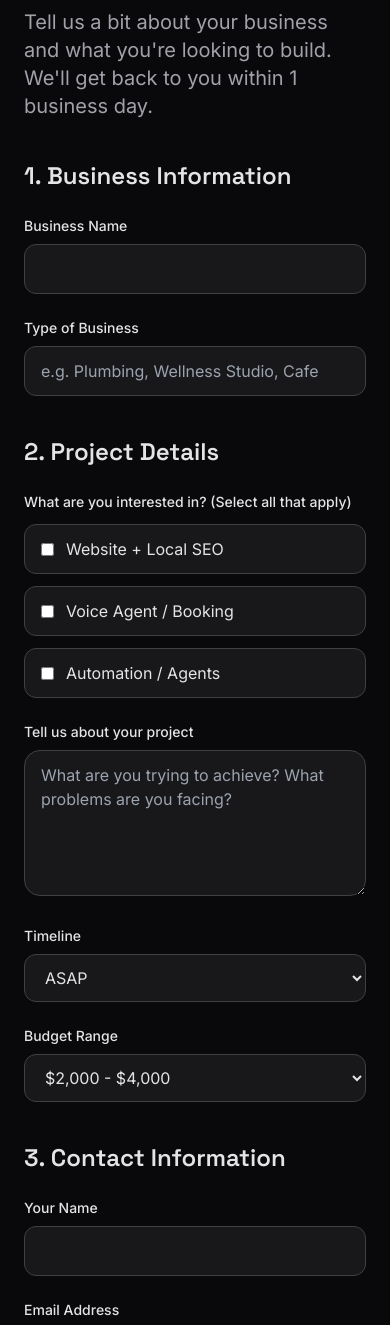
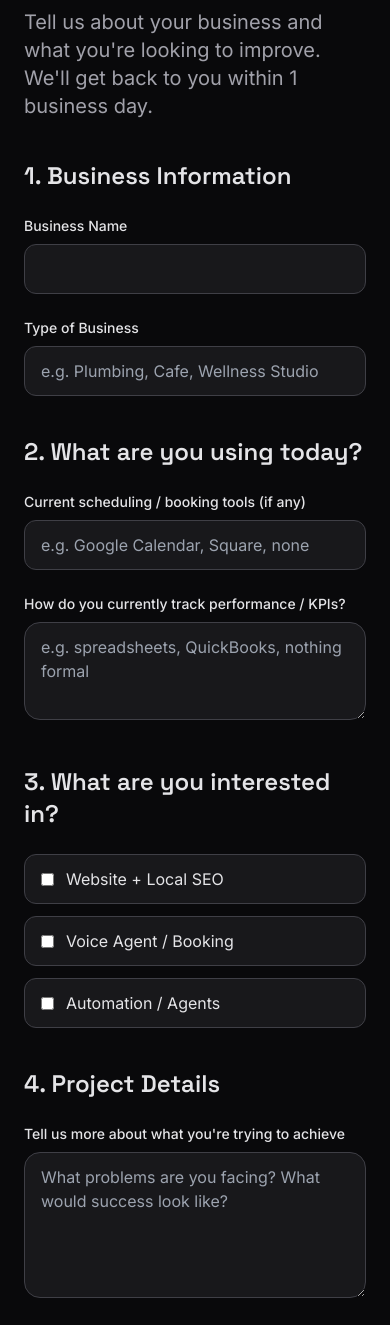
Before and after one commit to brianscottwatson-cell/Peak-signal, a plain HTML site: page contact.html in a window 390 px wide. Shown: the part 273-1598 px from the top of the page. Drawn offline with nearby package versions, Linux system fonts and the light colour scheme.

Commit message:
Update Contact form with better structure including tech stack and scheduling questions

```diff
--- a/contact.html
+++ b/contact.html
@@ -34,32 +34,42 @@
 
   <div class="max-w-3xl mx-auto px-6 py-16">
     <h1 class="font-display text-5xl font-semibold tracking-tighter mb-4">Let's talk about your project</h1>
-    <p class="text-xl text-zinc-400 mb-10">Tell us a bit about your business and what you're looking to build. We'll get back to you within 1 business day.</p>
+    <p class="text-xl text-zinc-400 mb-10">Tell us about your business and what you're looking to improve. We'll get back to you within 1 business day.</p>
 
     <form action="https://formspree.io/f/mgobgrlr" method="POST" class="space-y-10">
 
-      <!-- Business Information -->
+      <!-- 1. Business Information -->
       <div>
         <h2 class="font-display text-2xl font-semibold mb-6">1. Business Information</h2>
         <div class="grid grid-cols-1 md:grid-cols-2 gap-6">
           <div>
             <label class="block text-sm font-medium mb-2">Business Name</label>
-            <input type="text" name="business_name" required class="w-full bg-zinc-900 border border-zinc-700 rounded-xl px-4 py-3 focus:outline-none focus:border-blue-500">
+            <input type="text" name="business_name" required class="w-full bg-zinc-900 border border-zinc-700 rounded-xl px-4 py-3">
           </div>
           <div>
             <label class="block text-sm font-medium mb-2">Type of Business</label>
-            <input type="text" name="business_type" placeholder="e.g. Plumbing, Wellness Studio, Cafe" class="w-full bg-zinc-900 border border-zinc-700 rounded-xl px-4 py-3 focus:outline-none focus:border-blue-500">
+            <input type="text" name="business_type" placeholder="e.g. Plumbing, Cafe, Wellness Studio" class="w-full bg-zinc-900 border border-zinc-700 rounded-xl px-4 py-3">
           </div>
         </div>
       </div>
 
-      <!-- Project Details -->
+      <!-- 2. Current Tech & Data Stack -->
       <div>
-        <h2 class="font-display text-2xl font-semibold mb-6">2. Project Details</h2>
+        <h2 class="font-display text-2xl font-semibold mb-6">2. What are you using today?</h2>
+        <div class="mb-6">
+          <label class="block text-sm font-medium mb-2">Current scheduling / booking tools (if any)</label>
+          <input type="text" name="current_scheduling" placeholder="e.g. Google Calendar, Square, none" class="w-full bg-zinc-900 border border-zinc-700 rounded-xl px-4 py-3">
+        </div>
+        <div>
+          <label class="block text-sm font-medium mb-2">How do you currently track performance / KPIs?</label>
+          <textarea name="current_kpi" rows="3" placeholder="e.g. spreadsheets, QuickBooks, nothing formal" class="w-full bg-zinc-900 border border-zinc-700 rounded-2xl px-4 py-3"></textarea>
+        </div>
+      </div>
 
-        <div class="mb-6">
-          <label class="block text-sm font-medium mb-3">What are you interested in? (Select all that apply)</label>
-          <div class="grid grid-cols-1 sm:grid-cols-3 gap-3">
+      <!-- 3. Project Interest -->
+      <div>
+        <h2 class="font-display text-2xl font-semibold mb-6">3. What are you interested in?</h2>
+        <div class="grid grid-cols-1 sm:grid-cols-3 gap-3 mb-6">
           <label class="flex items-center gap-x-3 bg-zinc-900 border border-zinc-700 rounded-xl px-4 py-3 cursor-pointer hover:border-zinc-600">
             <input type="checkbox" name="interest" value="Website + SEO" class="accent-blue-500">
             <span>Website + Local SEO</span>
@@ -75,15 +85,18 @@
         </div>
       </div>
 
+      <!-- 4. Project Details -->
+      <div>
+        <h2 class="font-display text-2xl font-semibold mb-6">4. Project Details</h2>
         <div class="mb-6">
-          <label class="block text-sm font-medium mb-2">Tell us about your project</label>
-          <textarea name="project_details" rows="5" required class="w-full bg-zinc-900 border border-zinc-700 rounded-2xl px-4 py-3 focus:outline-none focus:border-blue-500" placeholder="What are you trying to achieve? What problems are you facing?"></textarea>
+          <label class="block text-sm font-medium mb-2">Tell us more about what you're trying to achieve</label>
+          <textarea name="project_details" rows="5" required class="w-full bg-zinc-900 border border-zinc-700 rounded-2xl px-4 py-3" placeholder="What problems are you facing? What would success look like?"></textarea>
         </div>
 
         <div class="grid grid-cols-1 md:grid-cols-2 gap-6">
           <div>
             <label class="block text-sm font-medium mb-2">Timeline</label>
-            <select name="timeline" class="w-full bg-zinc-900 border border-zinc-700 rounded-xl px-4 py-3 focus:outline-none focus:border-blue-500">
+            <select name="timeline" class="w-full bg-zinc-900 border border-zinc-700 rounded-xl px-4 py-3">
               <option>ASAP</option>
               <option>Within 1 month</option>
               <option>1-3 months</option>
@@ -92,7 +105,7 @@
           </div>
           <div>
             <label class="block text-sm font-medium mb-2">Budget Range</label>
-            <select name="budget" class="w-full bg-zinc-900 border border-zinc-700 rounded-xl px-4 py-3 focus:outline-none focus:border-blue-500">
+            <select name="budget" class="w-full bg-zinc-900 border border-zinc-700 rounded-xl px-4 py-3">
               <option>$2,000 - $4,000</option>
               <option>$4,000 - $7,000</option>
               <option>$7,000 - $12,000</option>
@@ -102,23 +115,22 @@
         </div>
       </div>
 
-      <!-- Contact Information -->
+      <!-- 5. Contact Information -->
       <div>
-        <h2 class="font-display text-2xl font-semibold mb-6">3. Contact Information</h2>
+        <h2 class="font-display text-2xl font-semibold mb-6">5. Contact Information</h2>
         <div class="grid grid-cols-1 md:grid-cols-2 gap-6">
           <div>
             <label class="block text-sm font-medium mb-2">Your Name</label>
-            <input type="text" name="name" required class="w-full bg-zinc-900 border border-zinc-700 rounded-xl px-4 py-3 focus:outline-none focus:border-blue-500">
+            <input type="text" name="name" required class="w-full bg-zinc-900 border border-zinc-700 rounded-xl px-4 py-3">
           </div>
           <div>
             <label class="block text-sm font-medium mb-2">Email Address</label>
-            <input type="email" name="email" required class="w-full bg-zinc-900 border border-zinc-700 rounded-xl px-4 py-3 focus:outline-none focus:border-blue-500">
+            <input type="email" name="email" required class="w-full bg-zinc-900 border border-zinc-700 rounded-xl px-4 py-3">
           </div>
         </div>
       </div>
 
-      <button type="submit"
-              class="w-full mt-6 bg-white text-zinc-950 font-medium py-4 rounded-2xl hover:bg-zinc-100 transition-colors text-lg">
+      <button type="submit" class="w-full mt-6 bg-white text-zinc-950 font-medium py-4 rounded-2xl hover:bg-zinc-100 transition-colors text-lg">
         Send Message
       </button>
 
```
Lines whose indentation alone changed are shown as unchanged.
